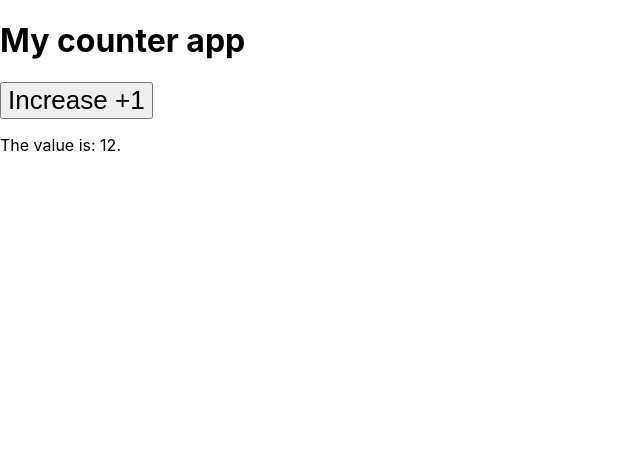
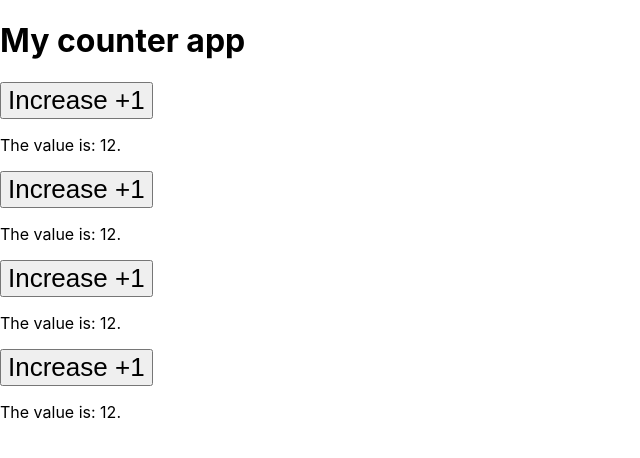
Before and after one commit to cm-net21-webbramverk/05-react-grund, a React (Vite) app: page / in a window 1280 px wide. Shown: the top 458 px of the page, without its empty margins (0-640 px from the left). Built offline with nearby package versions, Linux system fonts and the light colour scheme.

Commit message:
Separate counter component

```diff
--- a/src/App.jsx
+++ b/src/App.jsx
@@ -1,26 +1,16 @@
-import { useState } from 'react'
-// import logo from './logo.svg'
 import './App.css'
+import Counter from './components/Counter'
 
 
-const App = () => {
-	const [count, setCount] = useState(12)
-
-	// function increase(event) {
-	// 	setCount(count + 1)
-	// }
-	const increase = event => setCount(count + 1)
-
-	return (
-		<div>
-			<h1> My counter app </h1>
-			<section>
-				<button onClick={increase}> Increase +1 </button>
-				<p>The value is: {count}.</p>
-			</section>
-		</div>
-	)
-};
+const App = () => (
+	<div>
+		<h1> My counter app </h1>
+		<Counter />
+		<Counter />
+		<Counter />
+		<Counter />
+	</div>
+)
 
 
 export default App
--- /dev/null
+++ b/src/components/Counter.jsx
@@ -0,0 +1,20 @@
+import { useState } from 'react'
+
+
+const Counter = () => {
+	const [count, setCount] = useState(12)
+
+	// function increase(event) {
+	// 	setCount(count + 1)
+	// }
+	const increase = event => setCount(count + 1)
+
+	return (
+		<section>
+			<button onClick={increase}> Increase +1 </button>
+			<p>The value is: {count}.</p>
+		</section>
+	)
+}
+
+export default Counter
```
